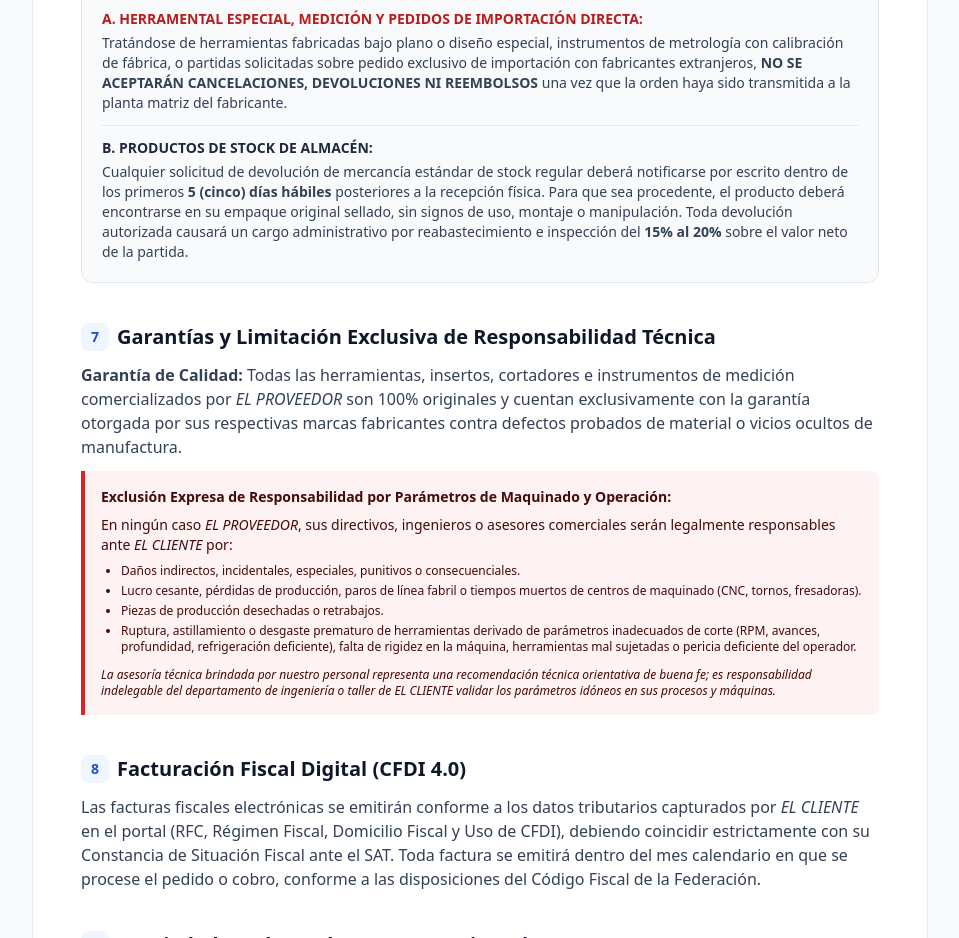
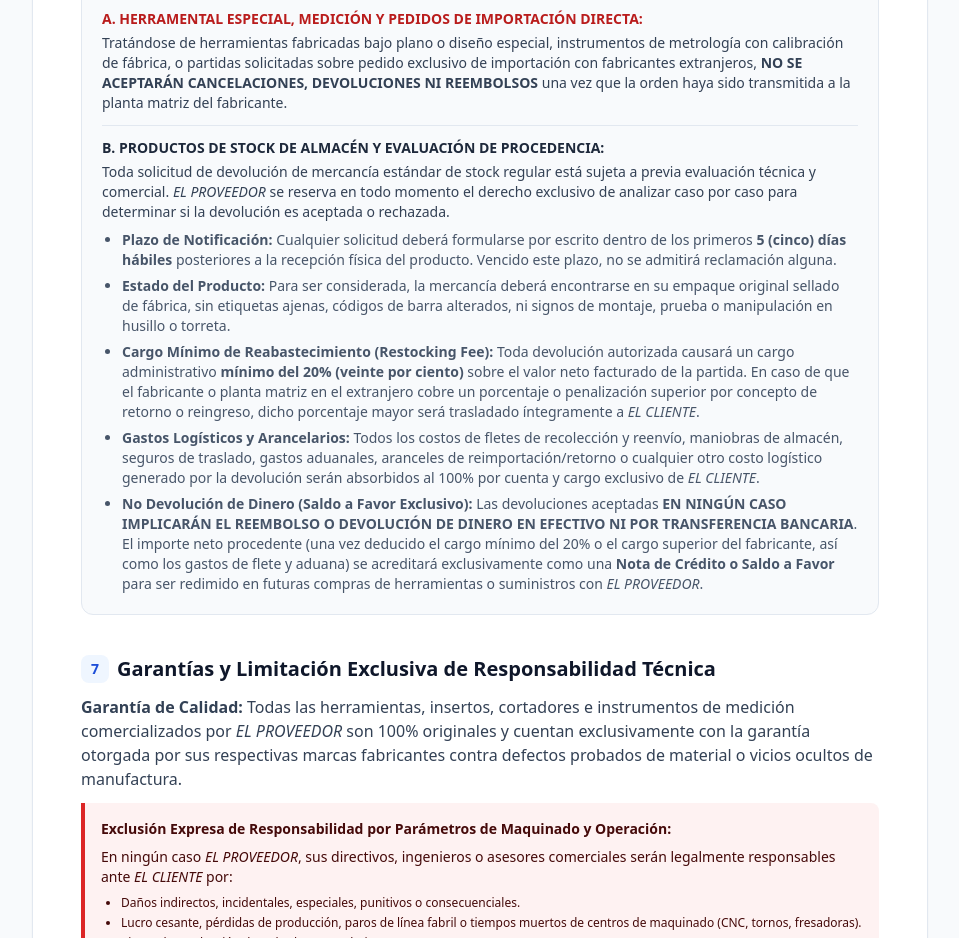
Before and after one commit to raulsanoli77/cotizador-rem, a Next.js app: page /terminos-y-condiciones in a window 1280 px wide. Shown: the part 2800-3738 px from the top of the page, without its empty margins (160-1119 px from the left). Built offline with nearby package versions, Linux system fonts and the light colour scheme; no server answers; the database is empty.

Commit message:
fix(legal): blindar politica de devoluciones con derecho de evaluacion, minimo 20%, fletes/aranceles a cargo del cliente y saldo a favor sin dinero en efectivo

```diff
--- a/src/app/terminos-y-condiciones/page.tsx
+++ b/src/app/terminos-y-condiciones/page.tsx
@@ -172,11 +172,28 @@ export default function TerminosYCondicionesPage() {
                 </div>
                 <div className="border-t border-slate-200 pt-3">
                   <h3 className="font-bold text-slate-800 uppercase">
-                    B. Productos de Stock de Almacén:
+                    B. Productos de Stock de Almacén y Evaluación de Procedencia:
                   </h3>
                   <p className="text-slate-700 mt-1">
-                    Cualquier solicitud de devolución de mercancía estándar de stock regular deberá notificarse por escrito dentro de los primeros <strong>5 (cinco) días hábiles</strong> posteriores a la recepción física. Para que sea procedente, el producto deberá encontrarse en su empaque original sellado, sin signos de uso, montaje o manipulación. Toda devolución autorizada causará un cargo administrativo por reabastecimiento e inspección del <strong>15% al 20%</strong> sobre el valor neto de la partida.
+                    Toda solicitud de devolución de mercancía estándar de stock regular está sujeta a previa evaluación técnica y comercial. <em>EL PROVEEDOR</em> se reserva en todo momento el derecho exclusivo de analizar caso por caso para determinar si la devolución es aceptada o rechazada.
                   </p>
+                  <ul className="list-disc pl-5 mt-2 space-y-1.5 text-slate-600 text-xs sm:text-sm">
+                    <li>
+                      <strong>Plazo de Notificación:</strong> Cualquier solicitud deberá formularse por escrito dentro de los primeros <strong>5 (cinco) días hábiles</strong> posteriores a la recepción física del producto. Vencido este plazo, no se admitirá reclamación alguna.
+                    </li>
+                    <li>
+                      <strong>Estado del Producto:</strong> Para ser considerada, la mercancía deberá encontrarse en su empaque original sellado de fábrica, sin etiquetas ajenas, códigos de barra alterados, ni signos de montaje, prueba o manipulación en husillo o torreta.
+                    </li>
+                    <li>
+                      <strong>Cargo Mínimo de Reabastecimiento (Restocking Fee):</strong> Toda devolución autorizada causará un cargo administrativo <strong>mínimo del 20% (veinte por ciento)</strong> sobre el valor neto facturado de la partida. En caso de que el fabricante o planta matriz en el extranjero cobre un porcentaje o penalización superior por concepto de retorno o reingreso, dicho porcentaje mayor será trasladado íntegramente a <em>EL CLIENTE</em>.
+                    </li>
+                    <li>
+                      <strong>Gastos Logísticos y Arancelarios:</strong> Todos los costos de fletes de recolección y reenvío, maniobras de almacén, seguros de traslado, gastos aduanales, aranceles de reimportación/retorno o cualquier otro costo logístico generado por la devolución serán absorbidos al 100% por cuenta y cargo exclusivo de <em>EL CLIENTE</em>.
+                    </li>
+                    <li>
+                      <strong>No Devolución de Dinero (Saldo a Favor Exclusivo):</strong> Las devoluciones aceptadas <strong>EN NINGÚN CASO IMPLICARÁN EL REEMBOLSO O DEVOLUCIÓN DE DINERO EN EFECTIVO NI POR TRANSFERENCIA BANCARIA</strong>. El importe neto procedente (una vez deducido el cargo mínimo del 20% o el cargo superior del fabricante, así como los gastos de flete y aduana) se acreditará exclusivamente como una <strong>Nota de Crédito o Saldo a Favor</strong> para ser redimido en futuras compras de herramientas o suministros con <em>EL PROVEEDOR</em>.
+                    </li>
+                  </ul>
                 </div>
               </div>
             </section>
```
